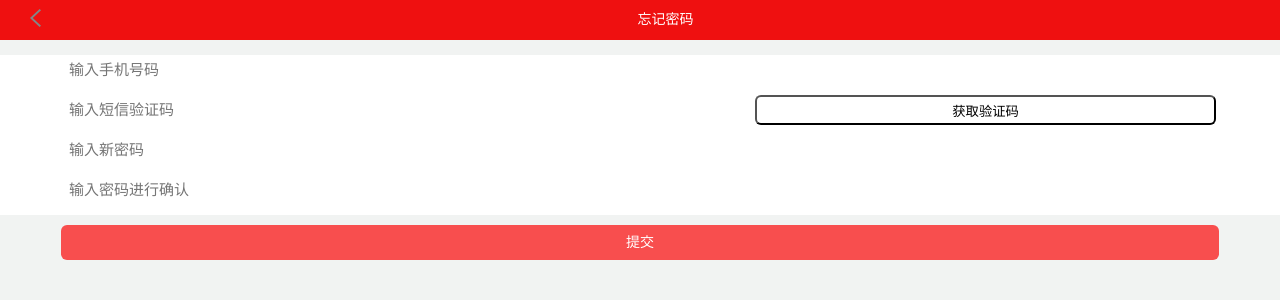
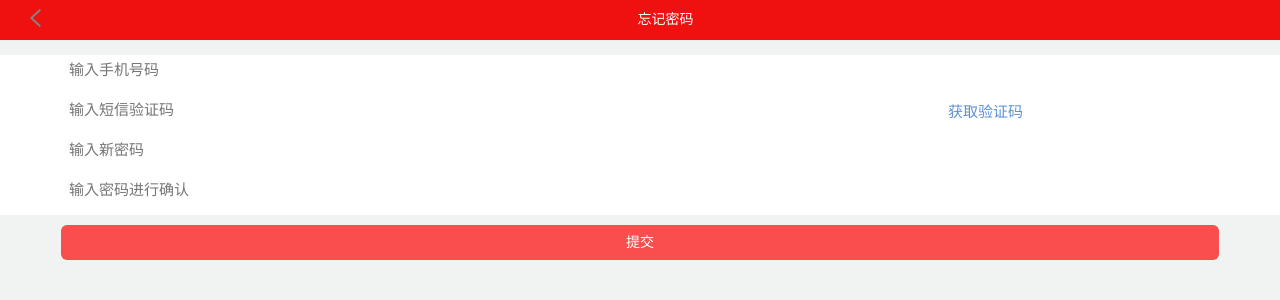
Before and after one commit to zhenshigu/demovf, a PHP site: page /database/application/views/clientm/Forgotpwd.php in a window 1280 px wide. Shown: the top 300 px of the page. Run offline with PHP 8.4, Linux system fonts and the light colour scheme; the template is opened without the code that fills it, so the values that code supplies are empty.

Commit message:
修改忘记密码页面

```diff
--- a/application/views/clientm/Forgotpwd.php
+++ b/application/views/clientm/Forgotpwd.php
@@ -22,7 +22,7 @@
             <div class="shell_common margin_bottom_10">
                 <span ></span>
                 <span ><input type="text" class="custom_input" style="width: 50%" id="phoneCaptcha" placeholder="输入短信验证码"></span>
-                <button id="modify_captcha" class="white_button modify_captcha" style="width:40%;height: 30px;float: right" onclick="getMyCaptcha($(this))">获取验证码</button>
+                <button id="modify_captcha" class="white_button modify_captcha" style="width:40%;height: 30px;float: right;border: 0;color: #5E90CF;font-size: 15px" onclick="getMyCaptcha($(this))">获取验证码</button>
             </div>
             <div class="shell_common margin_bottom_10">
 
```
